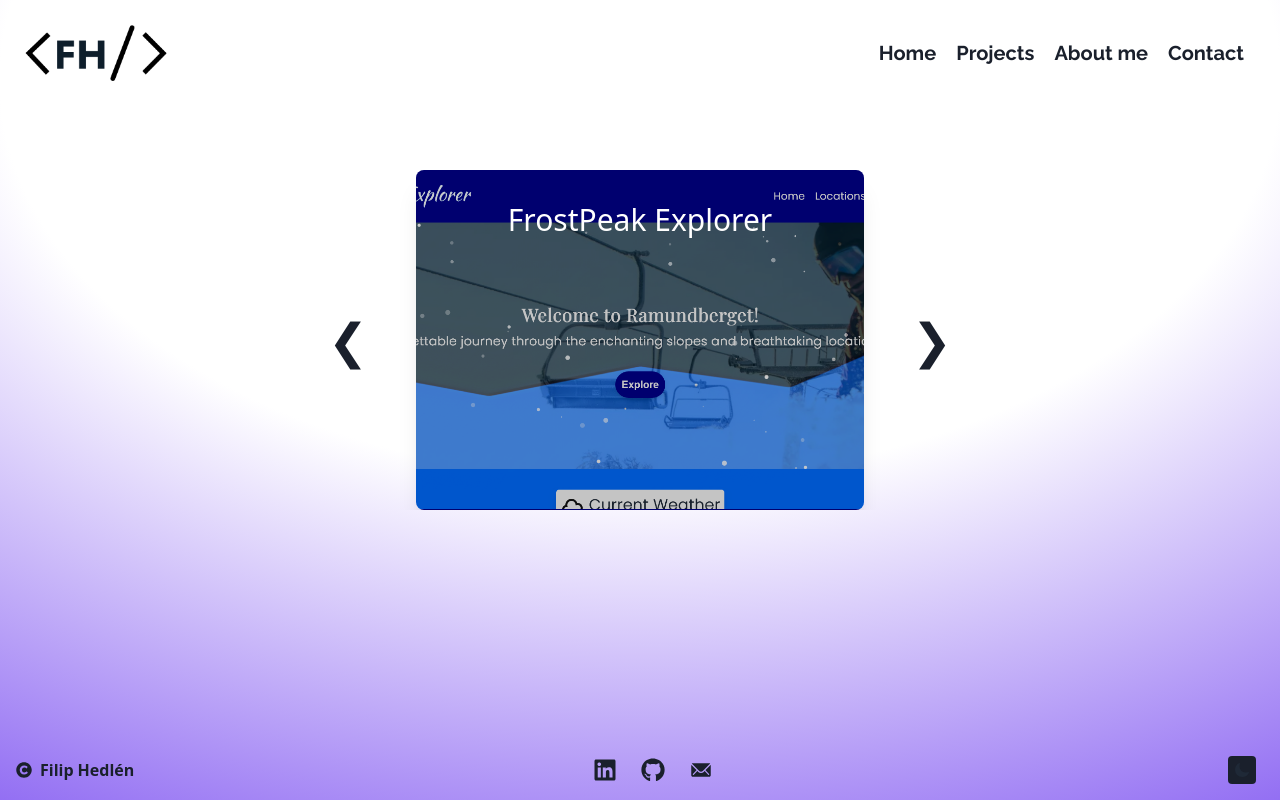
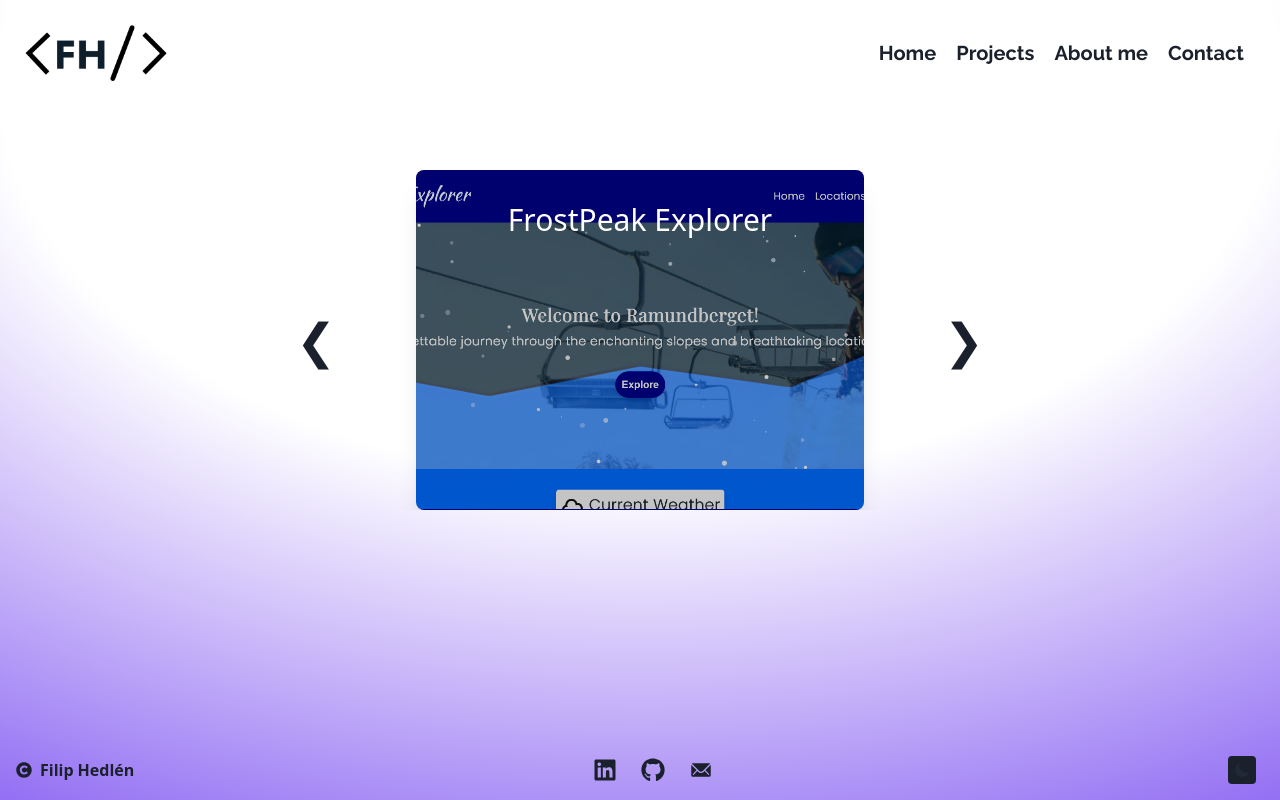
Before and after one commit to FilipHedlen/Portfolio-new, a React (Vite) app in the folder Portfolio-new/: page /projects in a window 1280 px wide. Built offline with nearby package versions, Linux system fonts and the light colour scheme.

Commit message:
Fixed a z-index issue with prev btn on project carousel

```diff
--- a/Portfolio-new/src/components/ProjectCards/ProjectCarousel/ProjectCarousel.tsx
+++ b/Portfolio-new/src/components/ProjectCards/ProjectCarousel/ProjectCarousel.tsx
@@ -16,10 +16,10 @@ const ProjectsCarousel: React.FC = () => {
 
   return (
     <section className="relative max-w-3xl mx-auto px-4 sm:px-6 lg:px-8 flex flex-col items-center xl:mt-16 mt-20 z-10 animate-zoomOutBlur">
-      <div className="relative w-full flex items-center justify-center">
+      <div className="w-full flex items-center justify-center">
         <button
           onClick={handlePrev}
-          className="text-4xl sm:text-5xl text-dark-grey dark:text-light-grey hover:text-primary-light-hover dark:hover:text-primary-dark-hover transition duration-100 p-2 sm:p-4 absolute left-2 sm:left-6 hidden sm:block"
+          className="z-10 text-4xl sm:text-5xl text-dark-grey dark:text-light-grey hover:text-primary-light-hover dark:hover:text-primary-dark-hover transition duration-100 p-2 sm:p-4 absolute left-2 sm:left-6 hidden sm:block"
           aria-label="Previous Slide"
         >
           ❮
```
